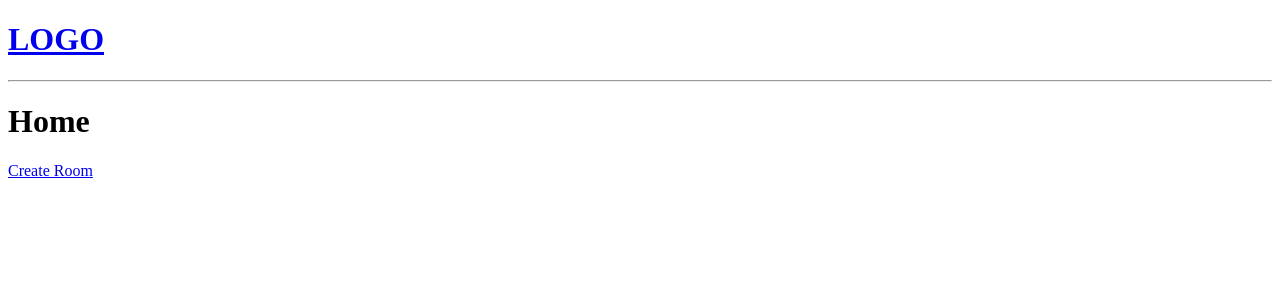
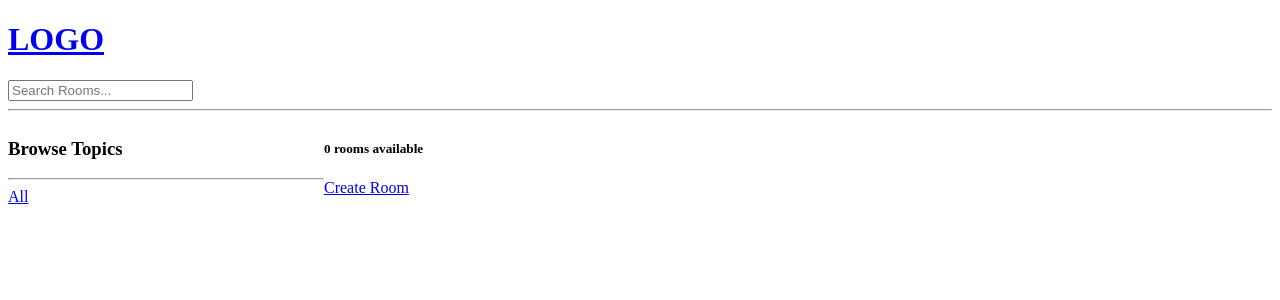
Before and after one commit to ashishkandu/dev-interact-site, a Django app: page / in a window 1280 px wide. Shown: the top 300 px of the page. Run offline with Django 4.2, Linux system fonts and the light colour scheme; data that the repository does not hold is empty.

Commit message:
search added

```diff
--- a/base/templates/base/home.html
+++ b/base/templates/base/home.html
@@ -1,9 +1,29 @@
 {% extends 'main.html' %}
 
 {% block content %}
-<h1>Home</h1>
+<!-- <h1>Home</h1> -->
+<style>
+    .home-container {
+        display: grid;
+        grid-template-columns: 1fr 3fr;
+    }
+</style>
+<div class="home-container">
     <div>
+        <h3>Browse Topics</h3>
+        <hr>
+        <div>
+            <a href="{% url 'home' %}">All</a>
+        </div>
+        {% for topic in topics %}
+        <div>
+            <a href="{% url 'home' %}?q={{topic.name}}">{{ topic.name }}</a>
+        </div>
+        {% endfor %}
 
+    </div>
+    <div>
+        <h5>{{rooms_count}} rooms available</h5>
         <a href="{% url 'create-room' %}">Create Room</a>
 
         <div>
@@ -20,4 +40,5 @@
             {% endfor %}
         </div>
     </div>
+</div>
 {% endblock %}
--- a/base/views.py
+++ b/base/views.py
@@ -1,6 +1,7 @@
 from django.shortcuts import render, redirect
+from django.db.models import Q
 # from django.http import HttpResponse
-from .models import Room
+from .models import Room, Topic
 from .forms import RoomForm
 
 # rooms = [
@@ -12,8 +13,17 @@ from .forms import RoomForm
 
 
 def home(request):
-    rooms = Room.objects.all()
-    context = {'rooms': rooms}
+    q = request.GET.get('q') if request.GET.get('q') != None else ''
+
+    rooms = Room.objects.filter(
+        Q(topic__name__icontains=q) |
+        Q(name__icontains=q) |
+        Q(description__icontains=q)
+    )
+    topics = Topic.objects.all()
+    rooms_count = rooms.count()
+
+    context = {'rooms': rooms, 'topics': topics, 'rooms_count': rooms_count}
     return render(request, 'base/home.html', context)
 
 
--- a/templates/navbar.html
+++ b/templates/navbar.html
@@ -1,4 +1,8 @@
 <a href="/">
     <h1>LOGO</h1>
 </a>
+
+<form method="GET" action="{% url 'home' %}">
+    <input type="text" name="q" placeholder="Search Rooms...">
+</form>
 <hr>
```
Lines whose indentation alone changed are shown as unchanged.
